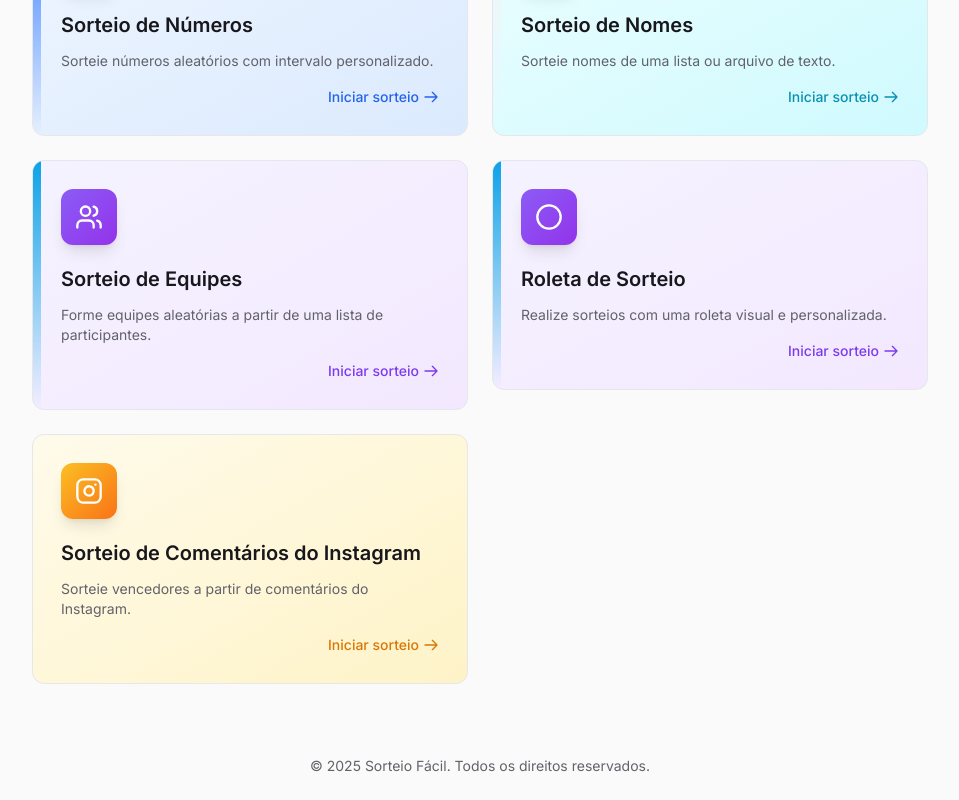
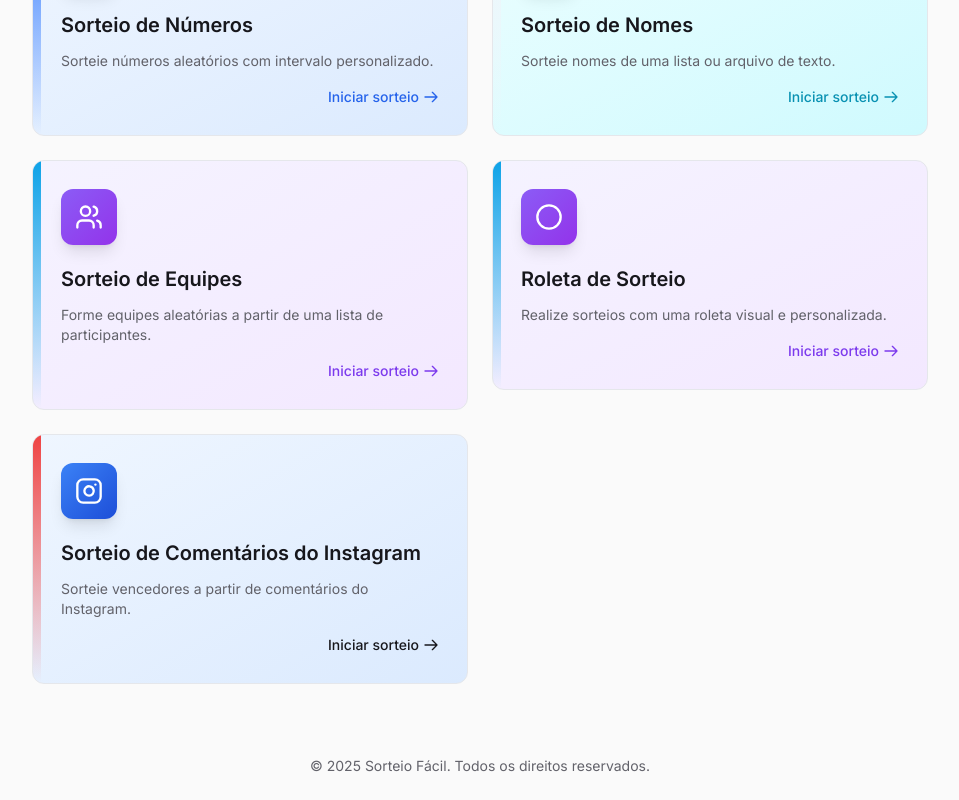
Before and after one commit to ivancrp/sorteo-facil, a React (Vite) app: page / in a window 1280 px wide. Shown: the part 418-1218 px from the top of the page, without its empty margins (160-1119 px from the left). Built offline with nearby package versions, Linux system fonts and the light colour scheme.

Commit message:
Reverted to edit edt-80b17052-cc98-4e48-aa31-ac8aa3f7fb4e: "Refactor roulette card style
Standardize the style of the roulette card to match other cards."

```diff
--- a/src/components/DrawCard.tsx
+++ b/src/components/DrawCard.tsx
@@ -17,7 +17,6 @@ const DrawCard = ({ title, description, href, icon: Icon, color = "primary" }: D
     secondary: "from-cyan-400 to-cyan-600",
     accent: "from-violet-500 to-purple-600",
     warning: "from-amber-400 to-orange-500",
-    destructive: "from-red-500 to-red-700",
   };
 
   const bgGradients = {
@@ -25,7 +24,6 @@ const DrawCard = ({ title, description, href, icon: Icon, color = "primary" }: D
     secondary: "from-cyan-50 to-cyan-100 dark:from-cyan-900/20 dark:to-cyan-900/10",
     accent: "from-violet-50 to-purple-100 dark:from-violet-900/20 dark:to-purple-900/10",
     warning: "from-amber-50 to-amber-100 dark:from-amber-900/20 dark:to-orange-900/10",
-    destructive: "from-red-50 to-red-100 dark:from-red-900/20 dark:to-red-900/10",
   };
 
   return (
@@ -60,8 +58,7 @@ const DrawCard = ({ title, description, href, icon: Icon, color = "primary" }: D
               color === 'primary' && "text-blue-600 dark:text-blue-400",
               color === 'secondary' && "text-cyan-600 dark:text-cyan-400",
               color === 'accent' && "text-violet-600 dark:text-violet-400",
-              color === 'warning' && "text-amber-600 dark:text-amber-400",
-              color === 'destructive' && "text-red-600 dark:text-red-400"
+              color === 'warning' && "text-amber-600 dark:text-amber-400"
             )}>
               Iniciar sorteio
               <svg className="ml-1 w-4 h-4" fill="none" viewBox="0 0 24 24" stroke="currentColor">
--- a/src/pages/Index.tsx
+++ b/src/pages/Index.tsx
@@ -51,7 +51,7 @@ const Index = () => {
       description: 'Sorteie vencedores a partir de comentários do Instagram.',
       href: '/sorteio/instagram',
       icon: Instagram,
-      color: 'warning'
+      color: 'destructive'
     }
   ];
 
```
